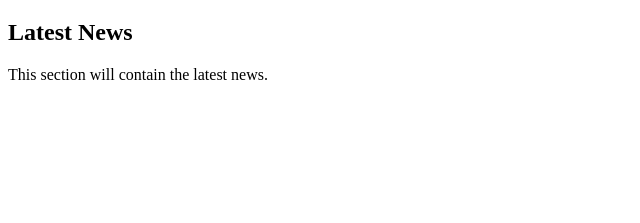
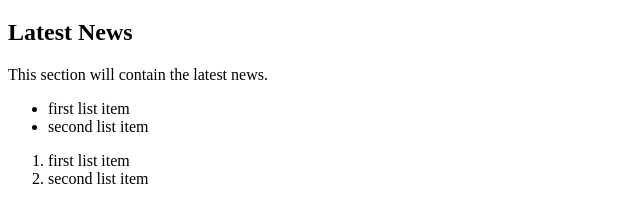
Before and after one commit to QuantumBrushstrokes/QuantumBrushstrokes.github.io, a plain HTML site: page index.html in a window 1280 px wide. Shown: the part 61-284 px from the top of the page, without its empty margins (0-640 px from the left). Drawn offline with Linux system fonts and the light colour scheme.

Commit message:
Update index.html

```diff
--- a/index.html
+++ b/index.html
@@ -14,6 +14,16 @@ It informs the web browser about the type and version of HTML used in building t
         <p>This section will contain the latest news.</p>
     </section>
 
+    <ul>
+        <li> first list item</li>
+        <li> second list item</li>
+    </ul>
+
+    <ol start =1>
+        <li> first list item</li>
+        <li> second list item</li>
+    </ol>
+
     <!-- Disabled code
     <p>This paragraph is not displayed because it is commented out.</p>
     -->
```
